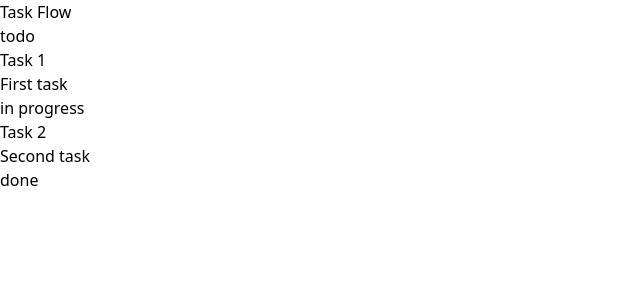
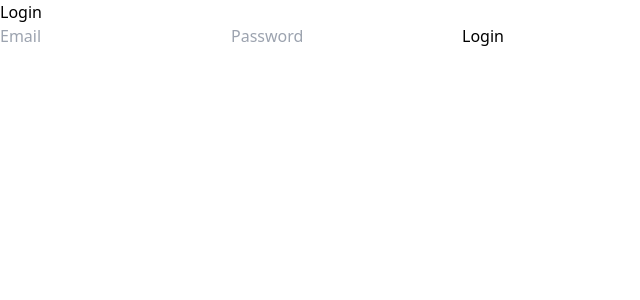
Before and after one commit to Stelastack/Task-Flow, a React (Vite) app in the folder frontend/: page / in a window 1280 px wide. Shown: the top 300 px of the page, without its empty margins (0-640 px from the left). Built offline with nearby package versions, Linux system fonts and the light colour scheme; the HTML template or start-up script is replaced by a standard one.

Commit message:
Add user authentication UI

```diff
--- a/frontend/src/App.jsx
+++ b/frontend/src/App.jsx
@@ -1,10 +1,22 @@
+import React, { useState } from 'react';
+import Login from './components/Login';
 import KanbanBoard from './components/KanbanBoard';
 
 function App() {
+  const [token, setToken] = useState(localStorage.getItem('token'));
+
+  const handleLogout = () => {
+    localStorage.removeItem('token');
+    setToken(null);
+  };
+
+  if (!token) return <Login onLogin={setToken} />;
+
   return (
     <div className="min-h-screen bg-gray-100">
-      <header className="bg-blue-600 text-white p-4">
+      <header className="bg-blue-600 text-white p-4 flex justify-between items-center">
         <h1 className="text-2xl font-bold">Task Flow</h1>
+        <button onClick={handleLogout} className="bg-red-500 px-4 py-2 rounded">Logout</button>
       </header>
       <main>
         <KanbanBoard />
--- /dev/null
+++ b/frontend/src/components/Login.jsx
@@ -0,0 +1,49 @@
+import React, { useState } from 'react';
+
+const Login = ({ onLogin }) => {
+  const [email, setEmail] = useState('');
+  const [password, setPassword] = useState('');
+
+  const handleSubmit = async (e) => {
+    e.preventDefault();
+    const res = await fetch('/api/users/login', {
+      method: 'POST',
+      headers: { 'Content-Type': 'application/json' },
+      body: JSON.stringify({ email, password }),
+    });
+    const data = await res.json();
+    if (res.ok) {
+      localStorage.setItem('token', data.token);
+      onLogin(data.token);
+    } else {
+      alert(data.error);
+    }
+  };
+
+  return (
+    <div className="min-h-screen flex items-center justify-center bg-gray-100">
+      <form onSubmit={handleSubmit} className="bg-white p-6 rounded shadow-md w-80">
+        <h2 className="text-2xl mb-4">Login</h2>
+        <input
+          type="email"
+          placeholder="Email"
+          value={email}
+          onChange={(e) => setEmail(e.target.value)}
+          className="w-full mb-2 p-2 border"
+          required
+        />
+        <input
+          type="password"
+          placeholder="Password"
+          value={password}
+          onChange={(e) => setPassword(e.target.value)}
+          className="w-full mb-4 p-2 border"
+          required
+        />
+        <button type="submit" className="w-full bg-blue-500 text-white p-2 rounded">Login</button>
+      </form>
+    </div>
+  );
+};
+
+export default Login;
--- a/frontend/vite.config.js
+++ b/frontend/vite.config.js
@@ -3,4 +3,9 @@ import react from '@vitejs/plugin-react'
 
 export default defineConfig({
   plugins: [react()],
+  server: {
+    proxy: {
+      '/api': 'http://localhost:3001'
+    }
+  }
 })
```
